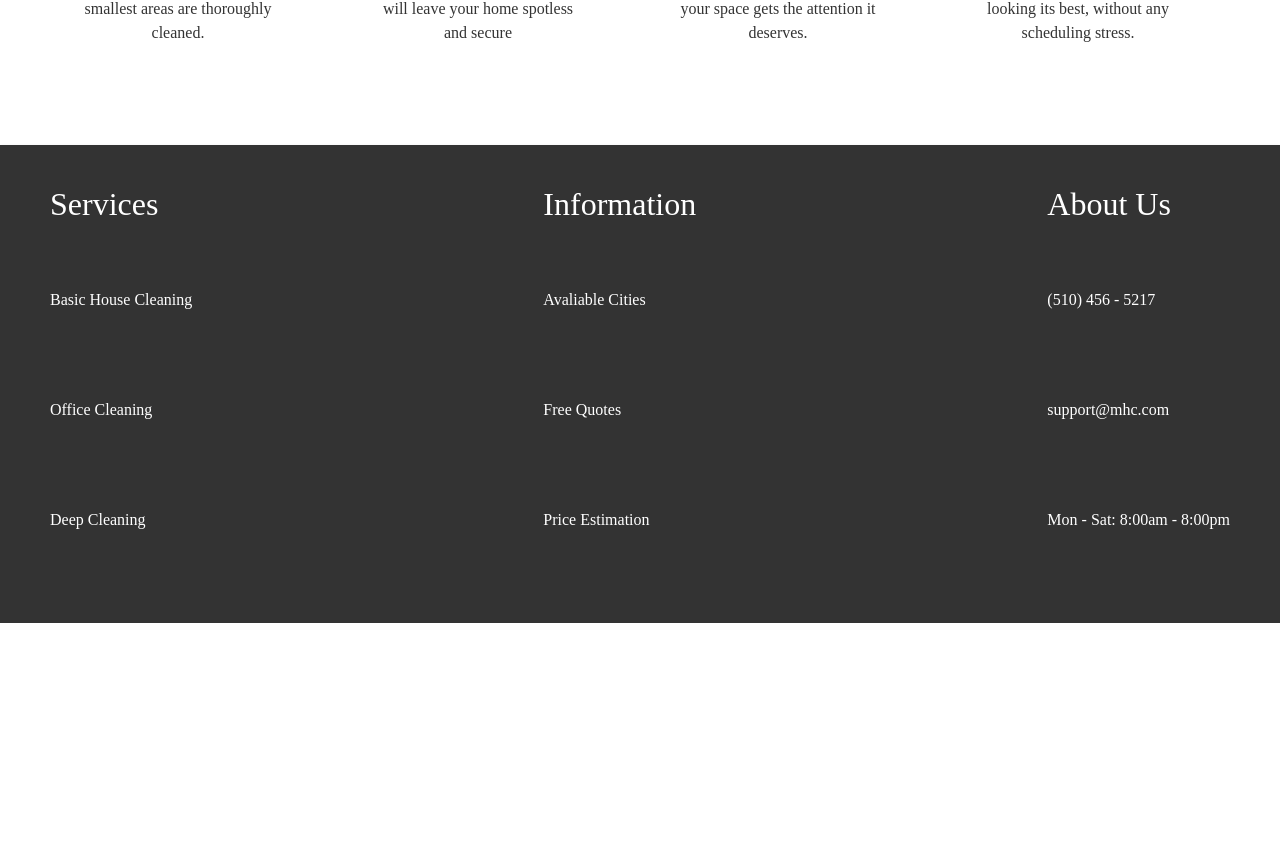
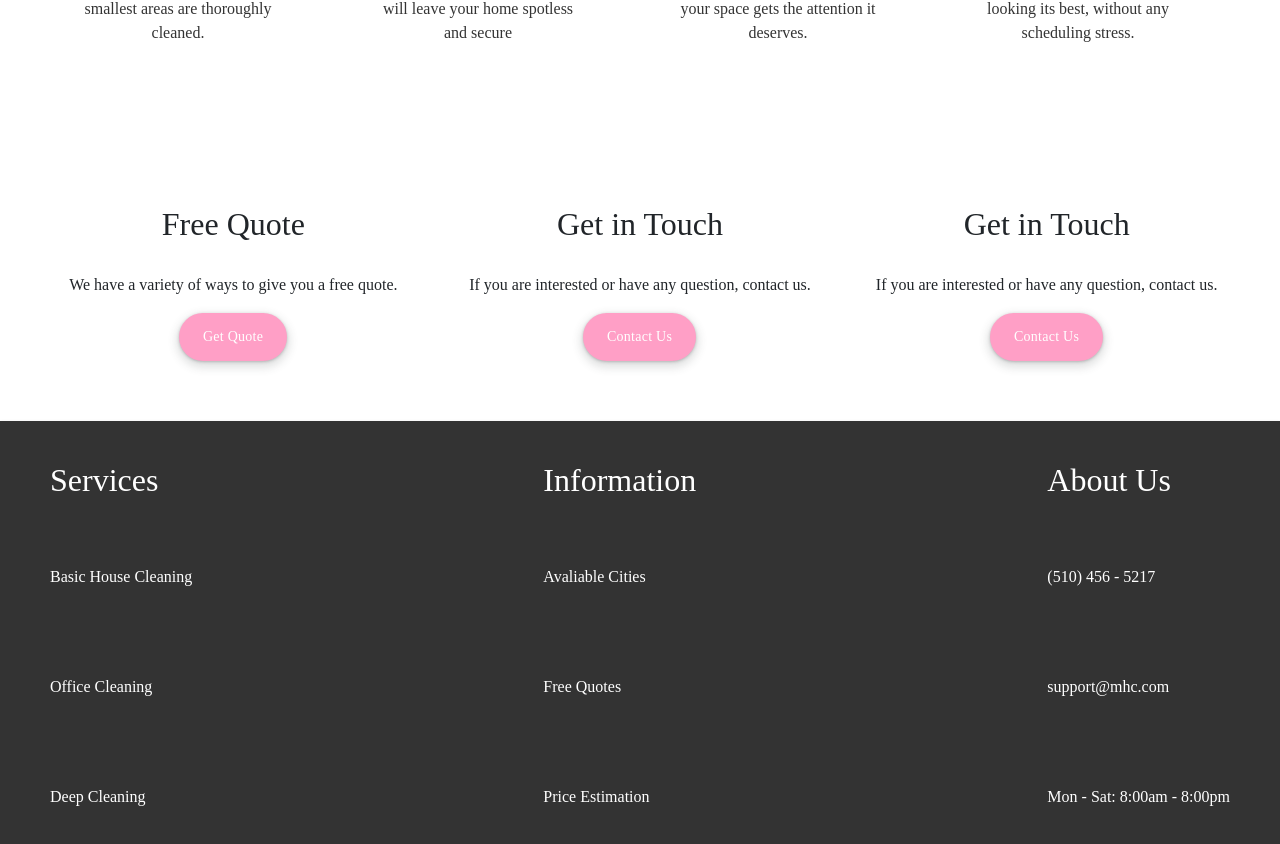
Before and after one commit to OverseerAtom/Marybels-House-Cleaning, a React (Create React App) app in the folder client/: page / in a window 1280 px wide. Shown: the part 1130-1974 px from the top of the page. Before the commit the page ends 1753 px from the top, so only its background shows below. Built offline with nearby package versions, Linux system fonts and the light colour scheme.

Commit message:
added button

```diff
--- /dev/null
+++ b/client/src/components/css/button.module.css
@@ -0,0 +1,68 @@
+.button-17 {
+    align-items: center;
+    appearance: none;
+    background-color: #ff9fc6;
+    border-radius: 24px;
+    border-style: none;
+    box-shadow: rgba(0, 0, 0, .2) 0 3px 5px -1px,rgba(0, 0, 0, .14) 0 6px 10px 0,rgba(0, 0, 0, .12) 0 1px 18px 0;
+    box-sizing: border-box;
+    color: #ffffff;
+    cursor: pointer;
+    display: inline-flex;
+    fill: currentcolor;
+    font-size: 14px;
+    font-weight: 500;
+    height: 48px;
+    justify-content: center;
+    letter-spacing: .25px;
+    line-height: normal;
+    max-width: 100%;
+    overflow: visible;
+    padding: 2px 24px;
+    position: relative;
+    text-align: center;
+    text-transform: none;
+    transition: box-shadow 280ms cubic-bezier(.4, 0, .2, 1),opacity 15ms linear 30ms,transform 270ms cubic-bezier(0, 0, .2, 1) 0ms;
+    user-select: none;
+    -webkit-user-select: none;
+    touch-action: manipulation;
+    width: auto;
+    will-change: transform,opacity;
+    z-index: 0;
+  }
+
+  .button-17:hover {
+    transition: .5s;
+    background: #F6F9FE;
+    color: #333333;
+  }
+
+  .button-17:active {
+    box-shadow: 0 4px 4px 0 rgb(60 64 67 / 30%), 0 8px 12px 6px rgb(60 64 67 / 15%);
+    outline: none;
+  }
+
+  .button-17:focus {
+    outline: none;
+    border: 2px solid #ffffff;
+  }
+
+  .button-17:not(:disabled) {
+    box-shadow: rgba(60, 64, 67, .3) 0 1px 3px 0, rgba(60, 64, 67, .15) 0 4px 8px 3px;
+  }
+
+  .button-17:not(:disabled):hover {
+    box-shadow: rgba(60, 64, 67, .3) 0 2px 3px 0, rgba(60, 64, 67, .15) 0 6px 10px 4px;
+  }
+
+  .button-17:not(:disabled):focus {
+    box-shadow: rgba(60, 64, 67, .3) 0 1px 3px 0, rgba(60, 64, 67, .15) 0 4px 8px 3px;
+  }
+
+  .button-17:not(:disabled):active {
+    box-shadow: rgba(60, 64, 67, .3) 0 4px 4px 0, rgba(60, 64, 67, .15) 0 8px 12px 6px;
+  }
+
+  .button-17:disabled {
+    box-shadow: rgba(60, 64, 67, .3) 0 1px 3px 0, rgba(60, 64, 67, .15) 0 4px 8px 3px;
+  }
--- /dev/null
+++ b/client/src/components/css/ways_to_contact.module.css
@@ -0,0 +1,14 @@
+.mainContainer{
+    padding: 30px;
+    width: 100%;
+}
+.contentContainer{
+    margin: 0;
+    width: 100%;
+}
+.squareContainer{
+    padding: 30px;
+}
+.squareContainer h2 {
+    padding-bottom: 30px;
+}
--- /dev/null
+++ b/client/src/components/js/ways-to-contact.js
@@ -0,0 +1,30 @@
+import React from 'react';
+import styles from '../css/ways_to_contact.module.css';
+import 'bootstrap/dist/css/bootstrap.min.css';
+import design from '../css/button.module.css';
+
+const ContactUs = () => {
+    return (
+        <div className={styles.mainContainer}>
+            <div className={`row ${styles.contentContainer}`}>
+                <div className={`col-lg-4 col-md-6 ${styles.squareContainer}`}>
+                    <h2>Free Quote</h2>
+                    <p>We have a variety of ways to give you a free quote. </p>
+                    <button className={design['button-17']} role="button">Get Quote</button>
+                </div>
+                <div className={`col-lg-4 col-md-6 ${styles.squareContainer}`}>
+                    <h2>Get in Touch</h2>
+                    <p>If you are interested or have any question, contact us. </p>
+                    <button className={design['button-17']} role="button">Contact Us</button>
+                </div>
+                <div className={`col-lg-4 col-md-12 ${styles.squareContainer}`}>
+                    <h2>Get in Touch</h2>
+                    <p>If you are interested or have any question, contact us. </p>
+                    <button className={design['button-17']} role="button">Contact Us</button>
+                </div>
+
+            </div>
+        </div>
+    )
+}
+export {ContactUs}
--- a/client/src/pages/home.js
+++ b/client/src/pages/home.js
@@ -3,6 +3,7 @@ import { Header } from '../components/js/header';
 import {Footer} from '../components/js/footer'
 import { Reasons } from '../components/js/reasons';
 import { IntroText } from '../components/js/intro-text';
+import { ContactUs } from '../components/js/ways-to-contact';
 import '../global.module.css';
 
 
@@ -11,6 +12,7 @@ const Homepage = () => (
                 <Header/>
                 <IntroText/>
                 <Reasons/>
+                <ContactUs/>
                 <Footer/>
         </React.Fragment>
 )
```
